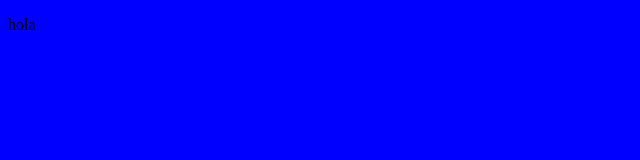
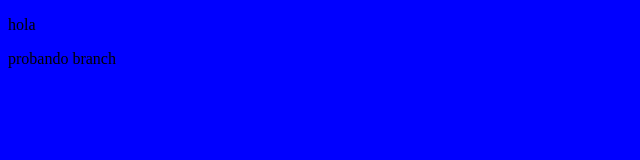
Before and after one commit to ChenHansM/ProyectoIFP_Jorge, a plain HTML site: page index.html in a window 1280 px wide. Shown: the full height of the page, 0-640 px from the left. Drawn offline with Linux system fonts and the light colour scheme.

Commit message:
creando parrafos desde master

```diff
--- a/index.html
+++ b/index.html
@@ -8,5 +8,6 @@
 </head>
 <body>
     <p>hola</p>
+    <p>probando branch</p>
 </body>
 </html>
```
